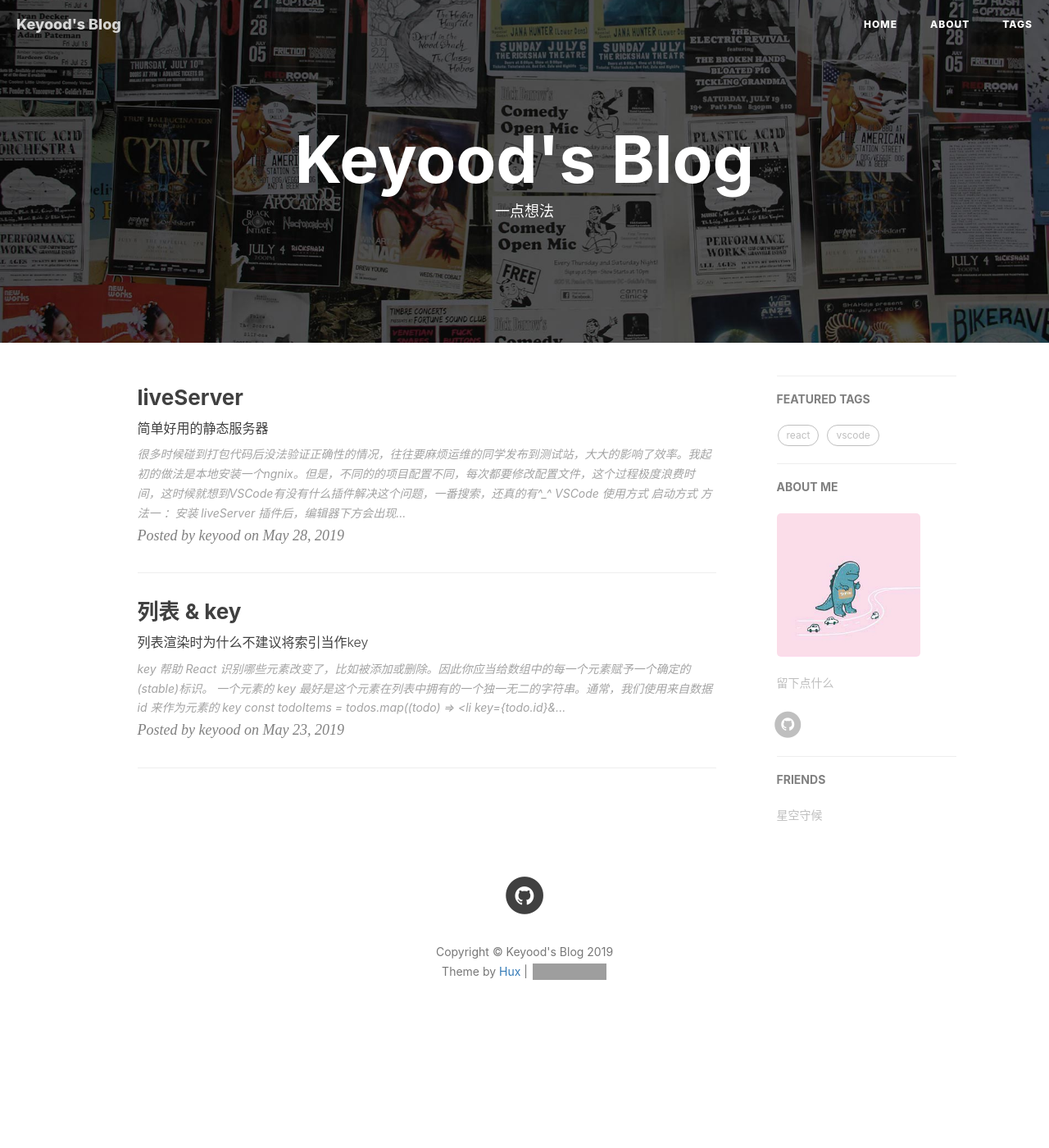
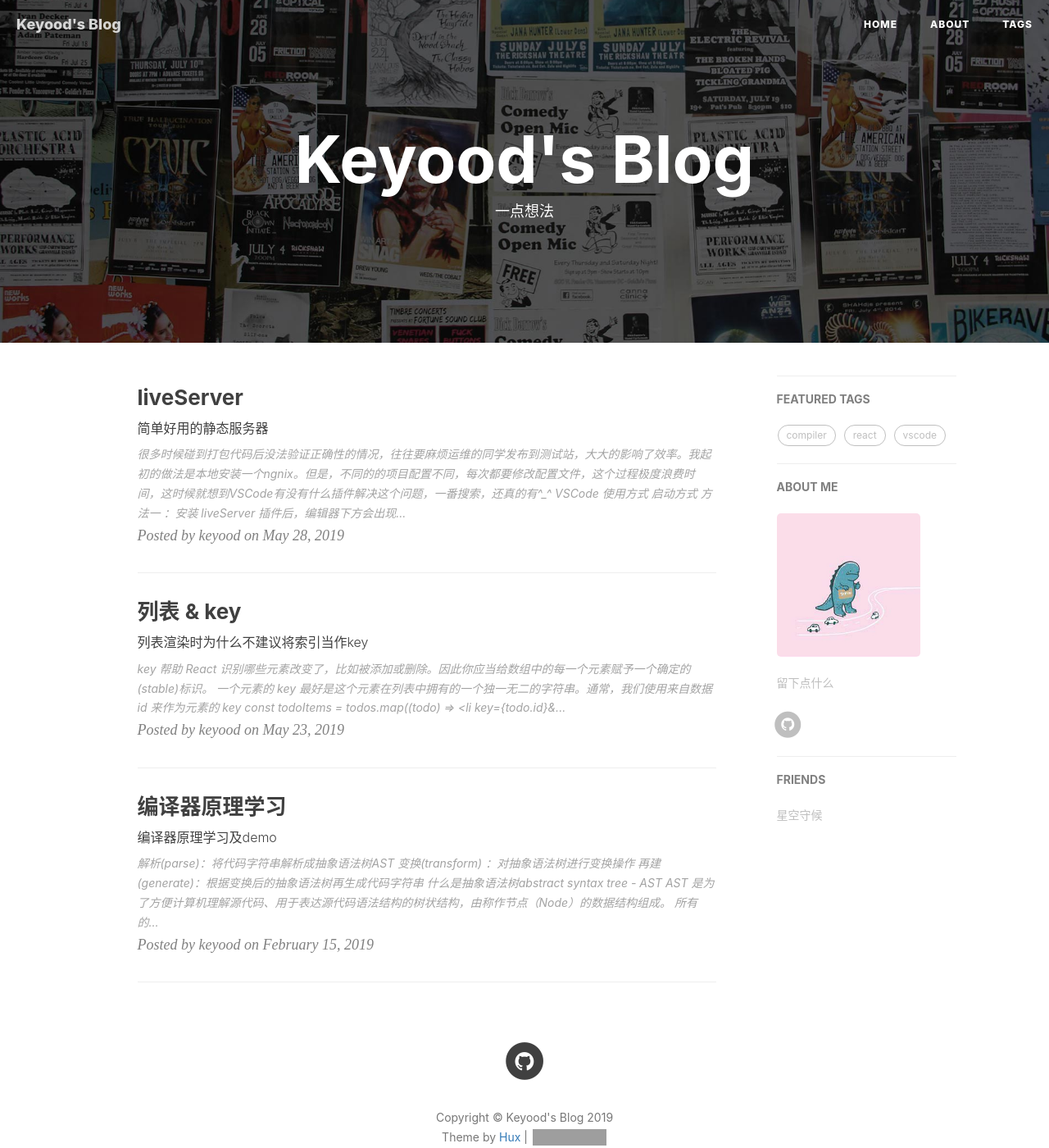
Before and after one commit to keyood/keyood.github.io, a Jekyll site: the page built from index.html, in a window 1280 px wide and 1400 px high. Shown: the whole window at 82% size. Built offline with Jekyll 4.4.1, drawn with Linux system fonts in a browser that asks for light colours; nearby versions of some CDN libraries; the list of posts is cut into pages by our own code; comment, search, counter and statistics services are not loaded; grey boxes are pictures that could not be loaded.

Commit message:
compiler

```diff
--- a/_layouts/post.html
+++ b/_layouts/post.html
@@ -157,7 +157,9 @@ layout: default
     avatar: 'wavatar',
     placeholder: '喵了个咪～',
     lang: 'zh-cn',
-    visitor: true
+    visitor: true,
+    emoticon_url: 'https://cloud.panjunwen.com/alu',
+    emoticon_list: ["喷血.png","狂汗.png","不说话.png","汗.png","坐等.png","献花.png","不高兴.png","中刀.png","害羞.png"],
   })
 </script>
 <!-- valine 公共JS代码 end -->
--- /dev/null
+++ b/_posts/2019-02-15-babel-compiler.markdown
@@ -0,0 +1,48 @@
+---
+layout:     post
+title:      "编译器原理学习"
+subtitle:   "编译器原理学习及demo"
+date:       2019-02-15
+author:     "keyood"
+header-img: "img/post-bg-js-module.jpg"
+tags:
+    - compiler
+---
+
+1. 解析(parse)：将代码字符串解析成抽象语法树AST
+2. 变换(transform) ：对抽象语法树进行变换操作
+3. 再建(generate)：根据变换后的抽象语法树再生成代码字符串
+
+ ![compiler](/../img/in-post/20190215/compiler.png)
+
+### 什么是抽象语法树abstract syntax tree - AST
+
+AST 是为了方便计算机理解源代码、用于表达源代码语法结构的树状结构，由称作节点（Node）的数据结构组成。
+
+![compiler](/../img/in-post/20190215/ast.png)
+
+所有的抽象语法树（AST）根节点都是 Program 节点，这个节点包含了所有的最顶层语句。这个例子中，包含了 2 部分：
+1.一个变量声明，将标识符 a 赋值为数值 3。
+2.一个二元表达式语句，描述为标志符为 a，操作符 + 和数值 5
+
+AST 的生产通常包含两个步骤
+
+- 词法分析
+
+ 词法分析，也叫做扫描scanner。它读取我们的代码(字符串的形式)，然后把它们按照预定的规则合并成一个个的标识tokens。同时，它会移除空白符，注释，等。最后，整个代码将被分割进一个tokens列表（或者说一维数组）
+
+![token](/../img/in-post/20190215/token.png)
+
+- 语法分析
+ 语法分析，也解析器。它会将词法分析出来的数组转化成树形的表达形式。同时，验证语法，语法如果有错的话，抛出语法错误
+
+![parser](/../img/in-post/20190215/parser.png)
+
+- 变换
+
+ 对AST进行遍历，依据变换规则改变需要的节点信息，返回新的AST
+ 基本的树的遍历，分为 DFS 和 BFS。AST 树的遍历使用 DFS，对于每个结点，有进入结点和退出结点两个时刻（对应于递归调用的入栈与出栈），所以我们可以在这两个时机访问结点
+
+![transform](/../img/in-post/20190215/transform.png)
+
+ [示例地址](https://github.com/keyood/compiler-demo)
```
Also changed, not shown: img/in-post/20190215/ast.png (added), img/in-post/20190215/compiler.png (added), img/in-post/20190215/parser.png (added), img/in-post/20190215/token.png (added), img/in-post/20190215/transform.png (added).
